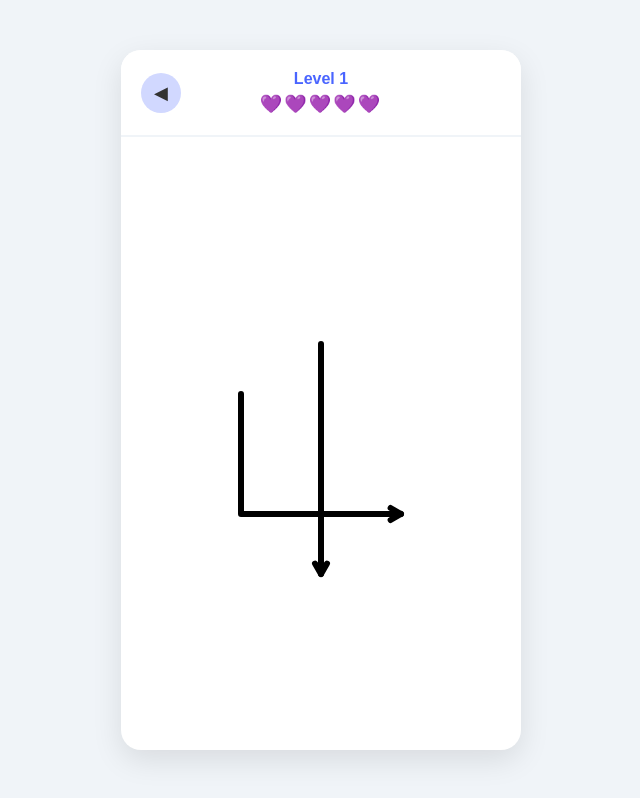
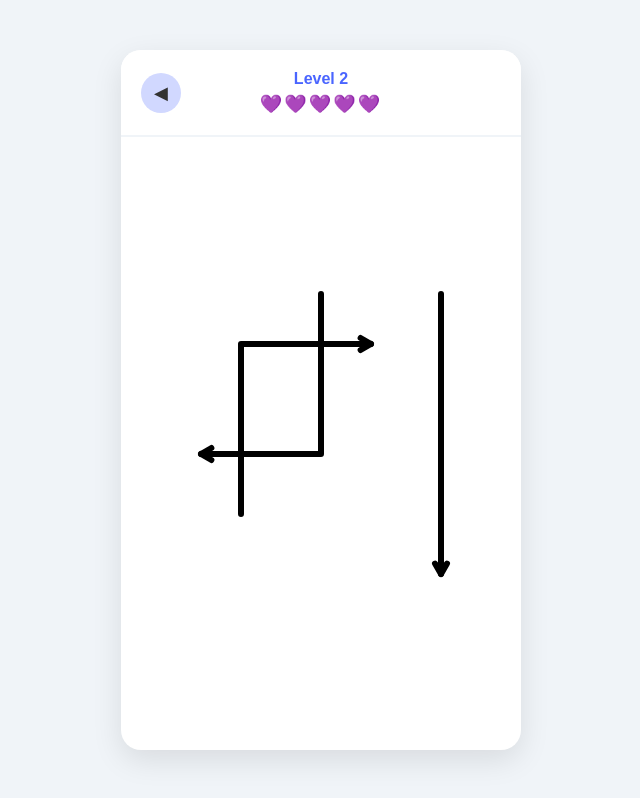
Before and after one commit to tradingwithtushar-crypto/game01, a plain HTML site: page index.html in a window 1280 px wide. Shown: the whole page, without its empty margins (319-959 px from the left). Drawn offline with Linux system fonts and the light colour scheme.

Commit message:
Update index.html

```diff
--- a/index.html
+++ b/index.html
@@ -216,15 +216,19 @@
         // EXACT LEVEL 1 LAYOUT
         function initLevel() {
             shapes = [
-                // Shape 1: The L-Shape (Starts left, goes down, turns right)
-                new Shape([{x: 120, y: 200}, {x: 120, y: 320}, {x: 280, y: 320}]),
-                // Shape 2: The Vertical line (Starts top, goes straight down)
-                new Shape([{x: 200, y: 150}, {x: 200, y: 380}])
+                // Shape 1: Starts bottom-left, goes up, turns RIGHT.
+                new Shape([{x: 120, y: 320}, {x: 120, y: 150}, {x: 250, y: 150}]),
+
+                // Shape 2: Starts top-middle, goes down, turns LEFT.
+                new Shape([{x: 200, y: 100}, {x: 200, y: 260}, {x: 80, y: 260}]),
+
+                // Shape 3: Straight line on the right, pointing straight DOWN.
+                new Shape([{x: 320, y: 100}, {x: 320, y: 380}])
             ];
 
-            // Set initial hearts UI
+            // Set initial hearts UI and Level text
             heartsDisplay.innerHTML = "💜💜💜💜💜";
-            document.getElementById('level-text').innerText = "Level 1";
+            document.getElementById('level-text').innerText = "Level 2";
         }
 
         // Click detection logic
```
